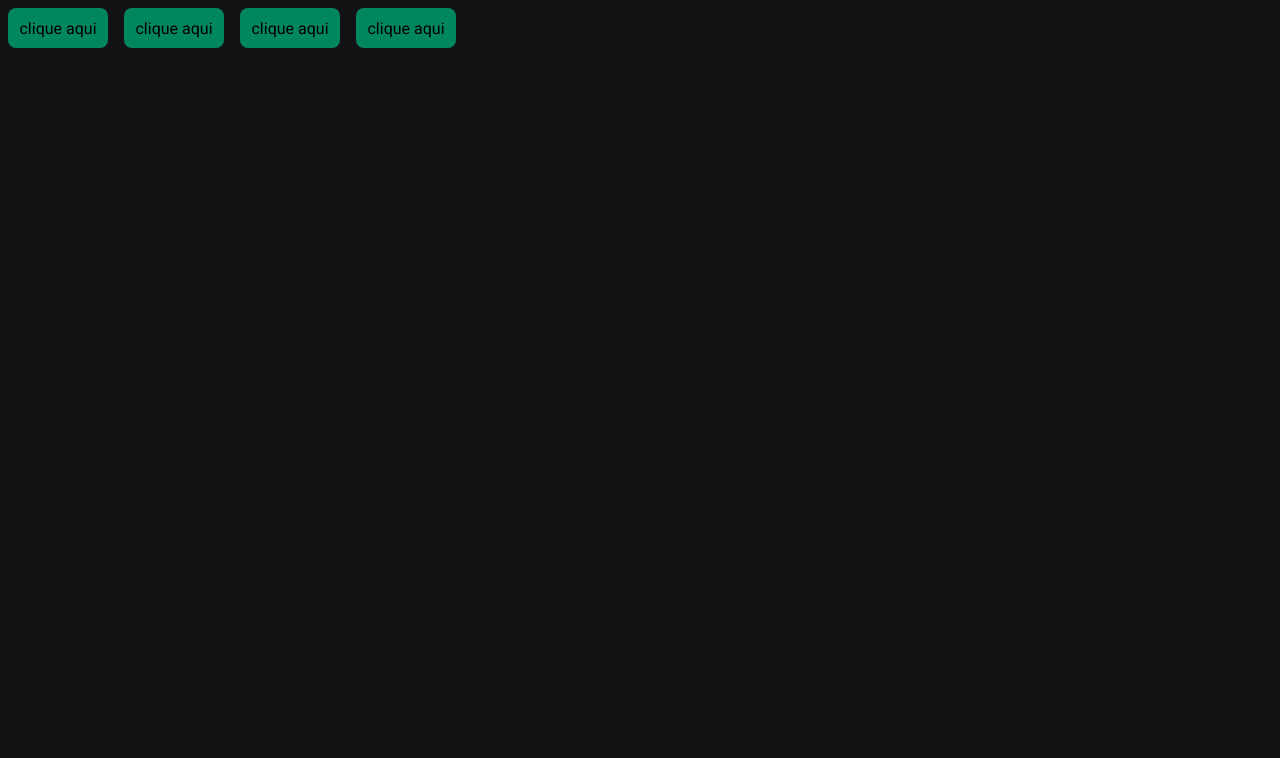
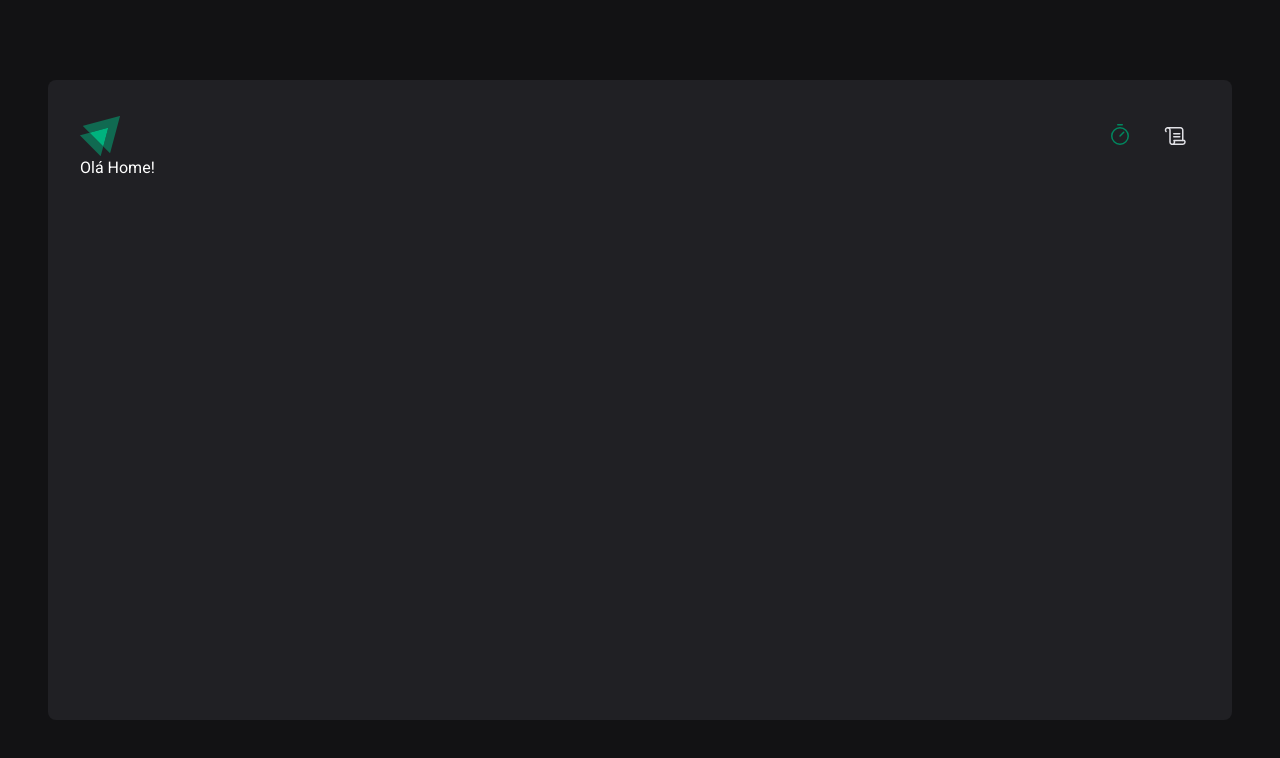
Before and after one commit to victorlucass/ignite-timer, a React (Vite) app: page / in a window 1280 px wide. Shown: the top 758 px of the page. Built offline with nearby package versions, Linux system fonts and the light colour scheme.

Commit message:
header templete

```diff
--- a/package.json
+++ b/package.json
@@ -10,8 +10,10 @@
     "lint": "eslint src --ext .ts,.tsx --fix"
   },
   "dependencies": {
+    "phosphor-react": "^1.4.1",
     "react": "^18.2.0",
     "react-dom": "^18.2.0",
+    "react-router-dom": "^6.4.2",
     "styled-components": "^5.3.6"
   },
   "devDependencies": {
--- a/src/App.tsx
+++ b/src/App.tsx
@@ -1,17 +1,17 @@
 import { ThemeProvider } from 'styled-components'
-import { Button } from './components/Button'
+import { AppRoutes } from './AppRoutes'
 import { GlobalStyle } from './styles/global'
 import { defaultTheme } from './styles/theme/default'
+import { BrowserRouter } from 'react-router-dom'
 
 function App() {
   return (
-    <ThemeProvider theme={defaultTheme}>
-      <Button />
-      <Button variant="danger" />
-      <Button variant="success" />
-      <Button variant="secundary" />
-      <GlobalStyle />
-    </ThemeProvider>
+    <BrowserRouter>
+      <ThemeProvider theme={defaultTheme}>
+        <AppRoutes></AppRoutes>
+        <GlobalStyle />
+      </ThemeProvider>
+    </BrowserRouter>
   )
 }
 
--- /dev/null
+++ b/src/AppRoutes.tsx
@@ -0,0 +1,15 @@
+import { Routes, Route } from 'react-router-dom'
+import { DefaultLayout } from './layouts/DefaultLayout'
+import { History } from './pages/History'
+import { Home } from './pages/Home'
+
+export function AppRoutes() {
+  return (
+    <Routes>
+      <Route path="/" element={<DefaultLayout />}>
+        <Route path="/" element={<Home />}></Route>
+        <Route path="/history" element={<History />}></Route>
+      </Route>
+    </Routes>
+  )
+}
--- a/src/components/Button.styled.ts
+++ /dev/null
@@ -1,20 +0,0 @@
-import styled, { css } from 'styled-components'
-import { ButtonVariant } from './Button'
-
-interface ButtonContainerProps {
-  variant: ButtonVariant
-}
-
-export const ButtonContainer = styled.button<ButtonContainerProps>`
-  width: 100px;
-  height: 40px;
-  border: 0;
-  margin: 8px;
-  border-radius: 8px;
-
-  ${(props) => {
-    return css`
-      background-color: ${props.theme['green-500']};
-    `
-  }}
-`
--- a/src/components/Button.tsx
+++ /dev/null
@@ -1,11 +0,0 @@
-import { ButtonContainer } from './Button.styled'
-
-export type ButtonVariant = 'primary' | 'secundary' | 'danger' | 'success'
-
-interface ButtonProps {
-  variant?: ButtonVariant
-}
-
-export function Button({ variant = 'primary' }: ButtonProps) {
-  return <ButtonContainer variant={variant}>clique aqui</ButtonContainer>
-}
--- /dev/null
+++ b/src/components/Header/index.tsx
@@ -0,0 +1,20 @@
+import { HeaderContainer } from './styles'
+import logoIgnite from '../../assets/logo-ignite.svg'
+import { Timer, Scroll } from 'phosphor-react'
+import { NavLink } from 'react-router-dom'
+
+export function Header() {
+  return (
+    <HeaderContainer>
+      <img src={logoIgnite} alt="logo" />
+      <nav>
+        <NavLink to="/">
+          <Timer size={24} />
+        </NavLink>
+        <NavLink to="/history">
+          <Scroll size={24} />
+        </NavLink>
+      </nav>
+    </HeaderContainer>
+  )
+}
--- /dev/null
+++ b/src/components/Header/styles.ts
@@ -0,0 +1,29 @@
+import styled from 'styled-components'
+
+export const HeaderContainer = styled.header`
+  display: flex;
+  align-items: center;
+  justify-content: space-between;
+
+  nav {
+    display: flex;
+    gap: 0.5rem;
+    a {
+      width: 3rem;
+      height: 3rem;
+      display: flex;
+      align-items: center;
+      justify-content: center;
+      color: ${(props) => props.theme['gray-100']};
+      border-top: 3px solid transparent;
+      border-bottom: 3px solid transparent;
+      &:hover {
+        border-bottom: 3px solid ${(props) => props.theme['green-500']};
+      }
+
+      &.active {
+        color: ${(props) => props.theme['green-500']};
+      }
+    }
+  }
+`
--- /dev/null
+++ b/src/layouts/DefaultLayout/index.tsx
@@ -0,0 +1,12 @@
+import { Outlet } from 'react-router-dom'
+import { Header } from '../../components/Header'
+import { LayoutContainer } from './styles'
+
+export function DefaultLayout() {
+  return (
+    <LayoutContainer>
+      <Header />
+      <Outlet />
+    </LayoutContainer>
+  )
+}
--- /dev/null
+++ b/src/layouts/DefaultLayout/styles.ts
@@ -0,0 +1,12 @@
+import styled from 'styled-components'
+
+export const LayoutContainer = styled.div`
+  background: ${(props) => props.theme['gray-800']};
+  max-width: 74rem;
+  height: calc(100vh - 10rem);
+  margin: 5rem auto;
+  padding: 2rem;
+  border-radius: 8px;
+  display: flex;
+  flex-direction: column;
+`
--- /dev/null
+++ b/src/pages/History.tsx
@@ -0,0 +1,7 @@
+export function History() {
+  return (
+    <div>
+      <h1>History</h1>
+    </div>
+  )
+}
--- /dev/null
+++ b/src/pages/Home.tsx
@@ -0,0 +1,7 @@
+export function Home() {
+  return (
+    <div>
+      <p>Olá Home!</p>
+    </div>
+  )
+}
```
Also changed, not shown: src/assets/logo-ignite.svg (added), 1 other file (tests, documents, lock files or other folders).
